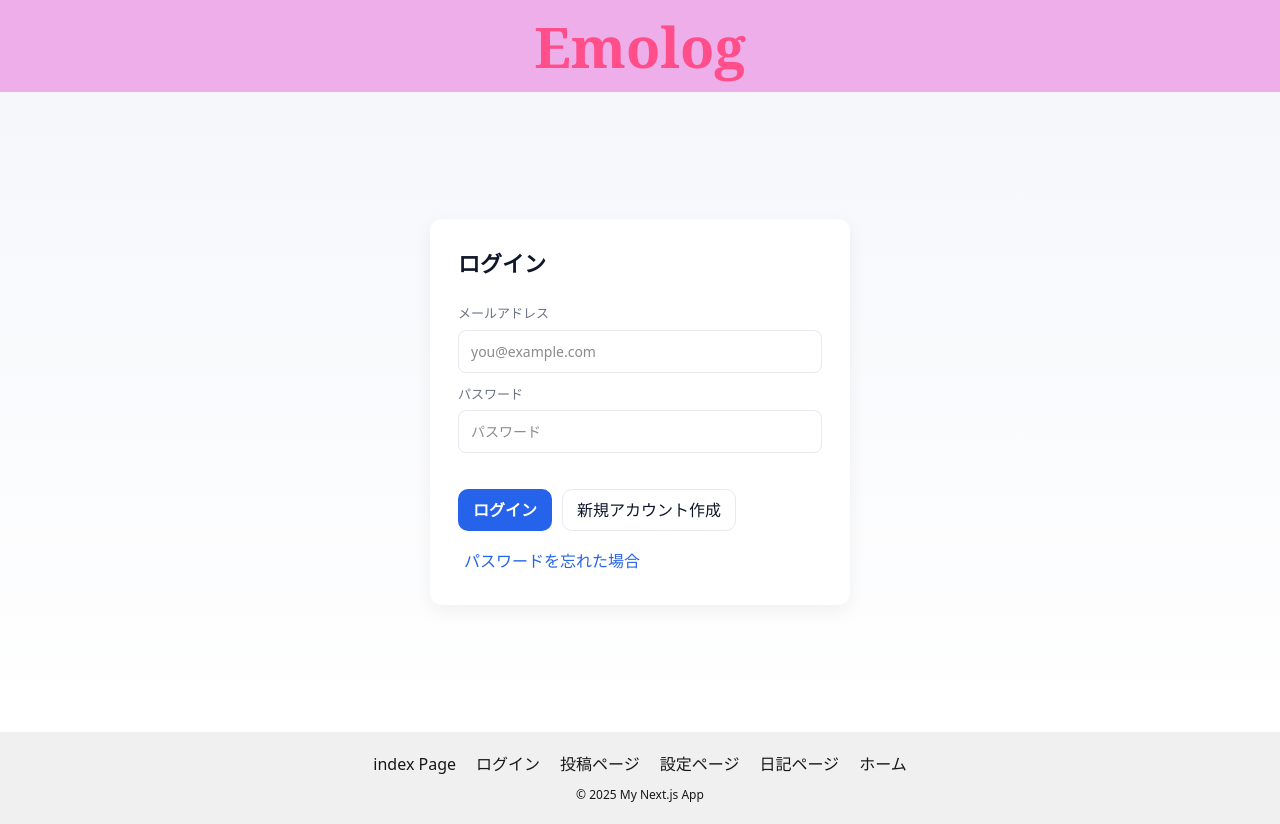
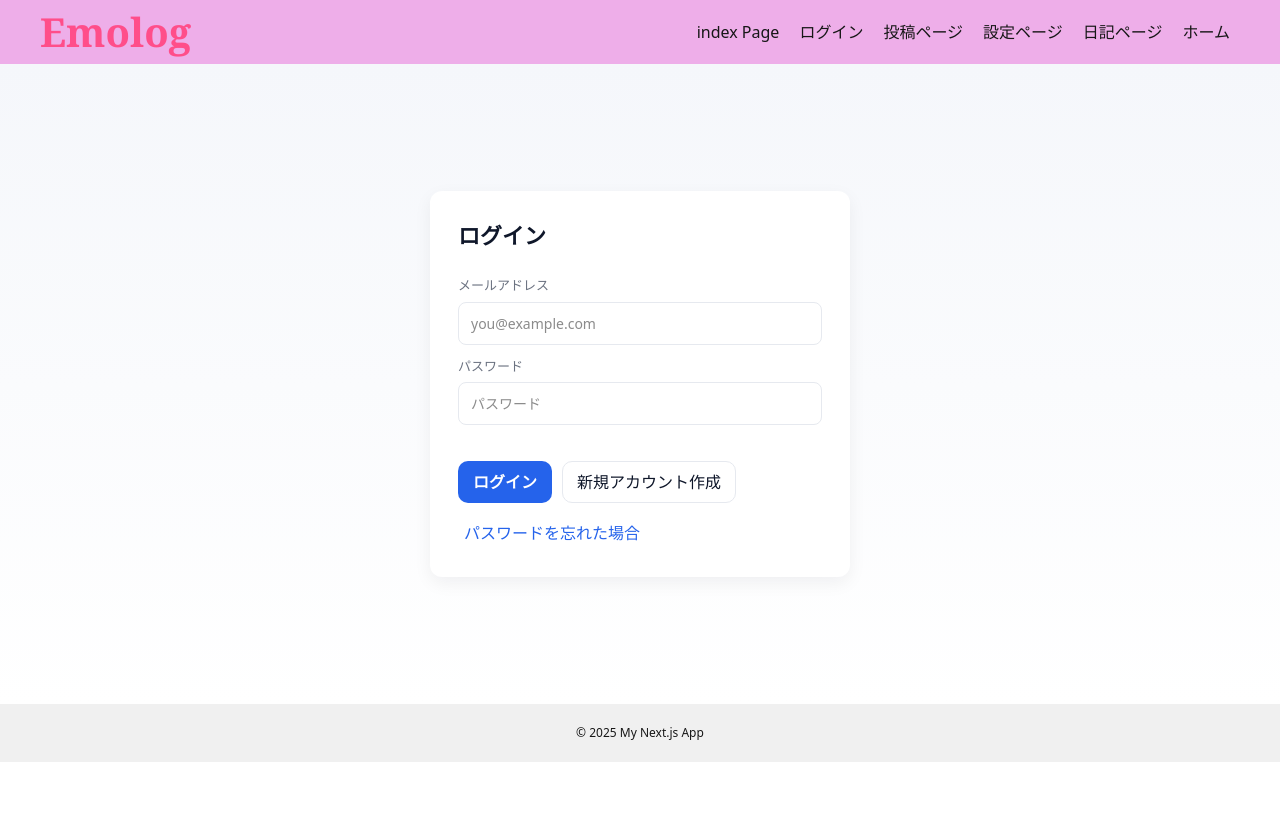
Before and after one commit to jphacks/tk_b_2510, a Next.js app in the folder frontend/: page /login in a window 1280 px wide. After the commit the page ends 800 px from the top, so only its background shows below. Built offline with nearby package versions, Linux system fonts and the light colour scheme; no server answers.

Commit message:
[update]レイアウト

```diff
--- a/frontend/src/components/Footer.js
+++ b/frontend/src/components/Footer.js
@@ -3,28 +3,7 @@ import Link from 'next/link';
 export default function Footer() {
   return (
     <footer style={{ padding: '20px', backgroundColor: '#f0f0f0', textAlign: 'center' }}>
-      <nav>
-        <Link href="/" style={{ margin: '0 10px' }}>
-          index Page
-        </Link>
-        <Link href="/login" style={{ margin: '0 10px' }}>
-            ログイン
-        </Link>
-        <Link href="/post" style={{ margin: '0 10px' }}>
-            投稿ページ
-        </Link>
-        <Link href="/settings" style={{ margin: '0 10px' }}>
-            設定ページ
-        </Link>
-        <Link href="/diary" style={{ margin: '0 10px' }}>
-            日記ページ
-        </Link>
-        <Link href="/user-home" style={{ margin: '0 10px' }}>
-            ホーム
-        </Link>
-        {/* 他のページリンクもここに追加 */}
-      </nav>
-      <p style={{ marginTop: '10px', fontSize: '12px' }}>
+      <p style={{ margin: 0, fontSize: '12px' }}>
         &copy; {new Date().getFullYear()} My Next.js App
       </p>
     </footer>
--- a/frontend/src/components/Header.js
+++ b/frontend/src/components/Header.js
@@ -2,12 +2,13 @@ import Link from 'next/link';
 
 export default function Header() {
   return (
-    <header style={{ background: '#eeaee9', padding: '18px 0' }}>
-      <div style={{ maxWidth: 1200, margin: '0 auto', textAlign: 'center' }}>
+    <header style={{ background: '#eeaee9', padding: '12px 18px' }}>
+      <div style={{ maxWidth: 1200, margin: '0 auto', display: 'flex', alignItems: 'center', justifyContent: 'space-between' }}>
+        <div style={{ display: 'flex', alignItems: 'center', gap: 12 }}>
           <Link href="/" style={{ textDecoration: 'none' }}>
             <h1 style={{
               margin: 0,
-            fontSize: '56px',
+              fontSize: '40px',
               lineHeight: 1,
               color: '#ff4e8a',
               fontWeight: 800,
@@ -17,6 +18,16 @@ export default function Header() {
             </h1>
           </Link>
         </div>
+
+        <nav>
+          <Link href="/" style={{ margin: '0 10px' }}>index Page</Link>
+          <Link href="/login" style={{ margin: '0 10px' }}>ログイン</Link>
+          <Link href="/post" style={{ margin: '0 10px' }}>投稿ページ</Link>
+          <Link href="/settings" style={{ margin: '0 10px' }}>設定ページ</Link>
+          <Link href="/diary" style={{ margin: '0 10px' }}>日記ページ</Link>
+          <Link href="/user-home" style={{ margin: '0 10px' }}>ホーム</Link>
+        </nav>
+      </div>
     </header>
   );
 }
```
Lines whose indentation alone changed are shown as unchanged.
